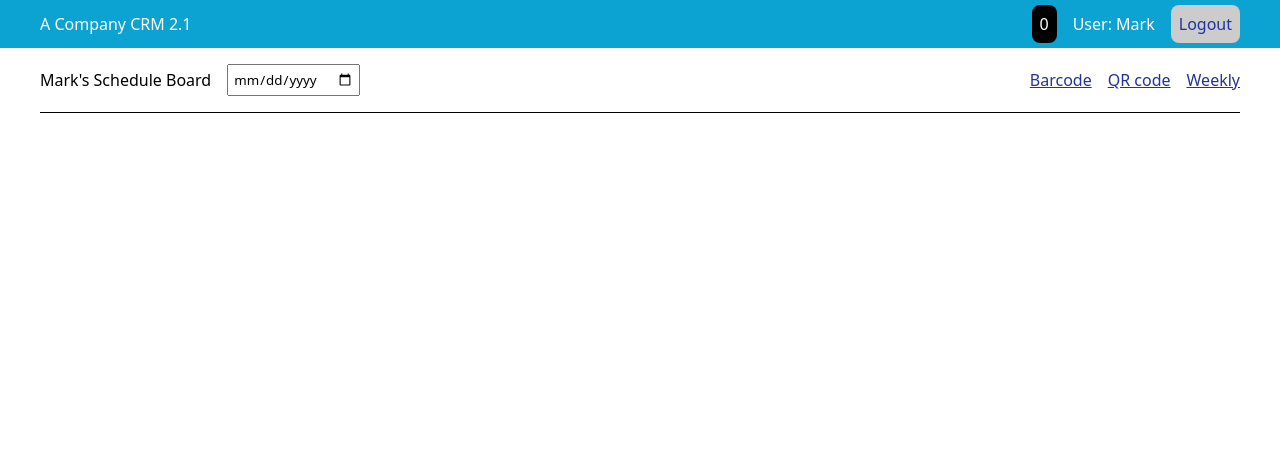
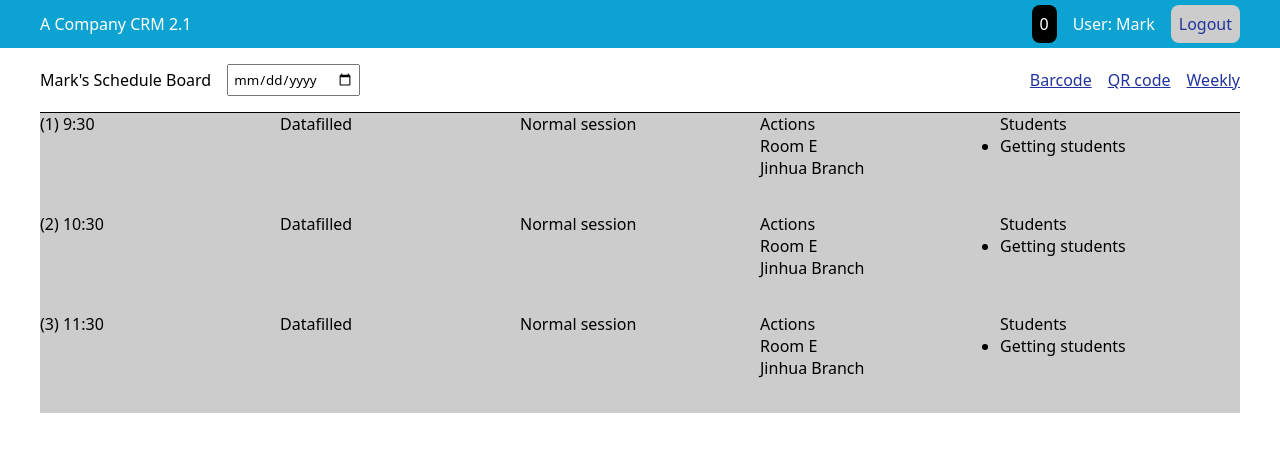
Before and after one commit to markoco14/portfolio-2026, a Python web app: template templates/schedule-board.html in a window 1280 px wide. Shown: the top 452 px of the page. Run offline with Jinja, Linux system fonts and the light colour scheme; the template is opened without the code that fills it, so the values that code supplies are empty.

Commit message:
create rought lazy loaded scheduleboard

```diff
--- a/templates/schedule-board.html
+++ b/templates/schedule-board.html
@@ -4,6 +4,7 @@
     <meta charset="UTF-8">
     <meta name="viewport" content="width=device-width, initial-scale=1.0">
     <title>Home | Mark O'Connor</title>
+    <script src="https://cdn.jsdelivr.net/npm/htmx.org@2.0.10/dist/htmx.min.js" integrity="sha384-H5SrcfygHmAuTDZphMHqBJLc3FhssKjG7w/CeCpFReSfwBWDTKpkzPP8c+cLsK+V" crossorigin="anonymous"></script>
     <style>
 
         :root {
@@ -11,6 +12,7 @@
 
             --bg-blue: #0ca3d2;
             --bg-black: black;
+            --bg-gray: #cccccc;
 
             --btn-gray: #cccccc;
             --btn-gray-hover: #d8d4d4;
@@ -96,15 +98,22 @@
         }
 
         .content .actions {
-            display: flex;
+            {# display: flex;
             justify-content: space-between;
-            align-items: center;
+            align-items: center; #}
             max-width: var(--container-lg);
             margin-inline: auto;
             padding-block: var(--space-lg);
             border-bottom: 1px solid black;
         }
 
+        @media screen and (min-width: 600px) {
+            .content .actions {
+                display: flex;
+                justify-content: space-between;
+                align-items: center;
+            }
+        }
         .date-selector {
             display: flex;
             gap: var(--gap-lg);
@@ -118,6 +127,34 @@
             display: flex;
             gap: var(--gap-lg);
             align-items: center;
+        }
+
+        .content .schedule {
+            max-width: var(--container-lg);
+            margin-inline: auto;
+        }
+
+        .time-slot {
+            background-color: var(--bg-gray);
+            min-height: 100px;
+            display: grid;
+            grid-template-columns: repeat(5, 1fr);
+        }
+
+        .time-slot .hour {
+            display: flex;
+            flex-direction: column;
+        }
+
+        .time-slot .location {
+            display: flex;
+            flex-direction: column;
+        }
+
+        .student {
+            display: flex;
+            justify-content: space-between;
+            gap: var(--gap-lg);
         }
     </style>
 </head>
@@ -146,6 +183,62 @@
                 <a href="#">Weekly</a>
             </div>
         </div>
+        <div class="schedule">
+            <div class="time-slot">
+                <div class="hour">
+                    <span>(1) 9:30</span>
+                </div>
+                <span>Datafilled</span>
+                <span>Normal session</span>
+                <div class="location">
+                    <span>Actions</span>
+                    <span>Room E</span>
+                    <span>Jinhua Branch</span>
+                </div>
+                <div>
+                    <span>Students</span>
+                    <ul hx-get="/demos/compass/scheduleboard?students_only=true" hx-trigger="load delay:500ms">
+                        <li>Getting students</li>
+                    </ul>
+                </div>
+            </div>
+            <div class="time-slot">
+                <div class="hour">
+                    <span>(2) 10:30</span>
+                </div>
+                <span>Datafilled</span>
+                <span>Normal session</span>
+                <div class="location">
+                    <span>Actions</span>
+                    <span>Room E</span>
+                    <span>Jinhua Branch</span>
+                </div>
+                <div>
+                    <span>Students</span>
+                    <ul hx-get="/demos/compass/scheduleboard?students_only=true" hx-trigger="load delay:500ms">
+                        <li>Getting students</li>
+                    </ul>
+                </div>
+            </div>
+            <div class="time-slot">
+                <div class="hour">
+                    <span>(3) 11:30</span>
+                </div>
+                <span>Datafilled</span>
+                <span>Normal session</span>
+                <div class="location">
+                    <span>Actions</span>
+                    <span>Room E</span>
+                    <span>Jinhua Branch</span>
+                </div>
+                <div>
+                    <span>Students</span>
+                    <ul hx-get="/demos/compass/scheduleboard?students_only=true" hx-trigger="load delay:500ms">
+                        <li>Getting students</li>
+                    </ul>
+                </div>
+            </div>
+        </div>
     </main>
 </body>
 </html>
```
Also changed, not shown: controllers/public.py (+16 -0 lines), templates/_students.html (added, +7 -0 lines).
